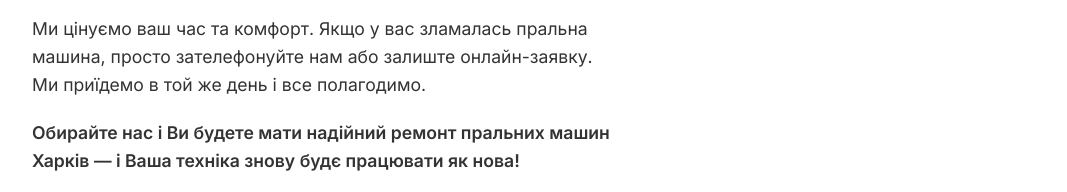
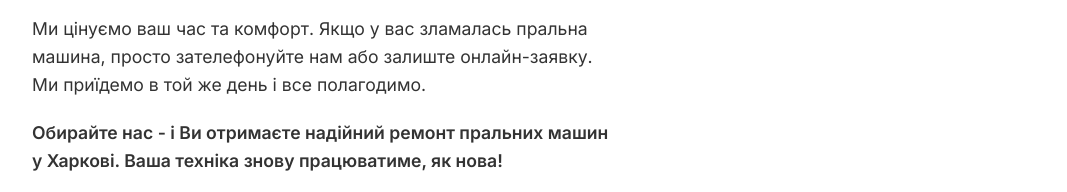
Before and after one commit to aleksOtryshko/washing-platform, a website: page index-uk.html in a window 1280 px wide. Shown: the part 1031-1223 px from the top of the page, without its empty margins (8-1075 px from the left). Drawn offline with Linux system fonts and the light colour scheme.

Commit message:
Update index-uk.html

```diff
--- a/index-uk.html
+++ b/index-uk.html
@@ -38,7 +38,7 @@
          <li> Працюємо 7 днів на тиждень, без вихідних</li>
       </ul>
   <p>Ми цінуємо ваш час та комфорт. Якщо у вас зламалась пральна машина, просто зателефонуйте нам або залиште онлайн-заявку. Ми приїдемо в той же день і все полагодимо.</p>
-  <p><strong>Обирайте нас і Ви будете мати надійний ремонт пральних машин  Харків — і Ваша техніка знову будє працювати як нова!</strong></p>
+  <p><strong>Обирайте нас - і Ви отримаєте надійний ремонт пральних машин у Харкові. Ваша техніка знову працюватиме, як нова!</strong></p>
       </section>
 
         <a href="#form" class="cta-button">Залишити заявку</a>
```
